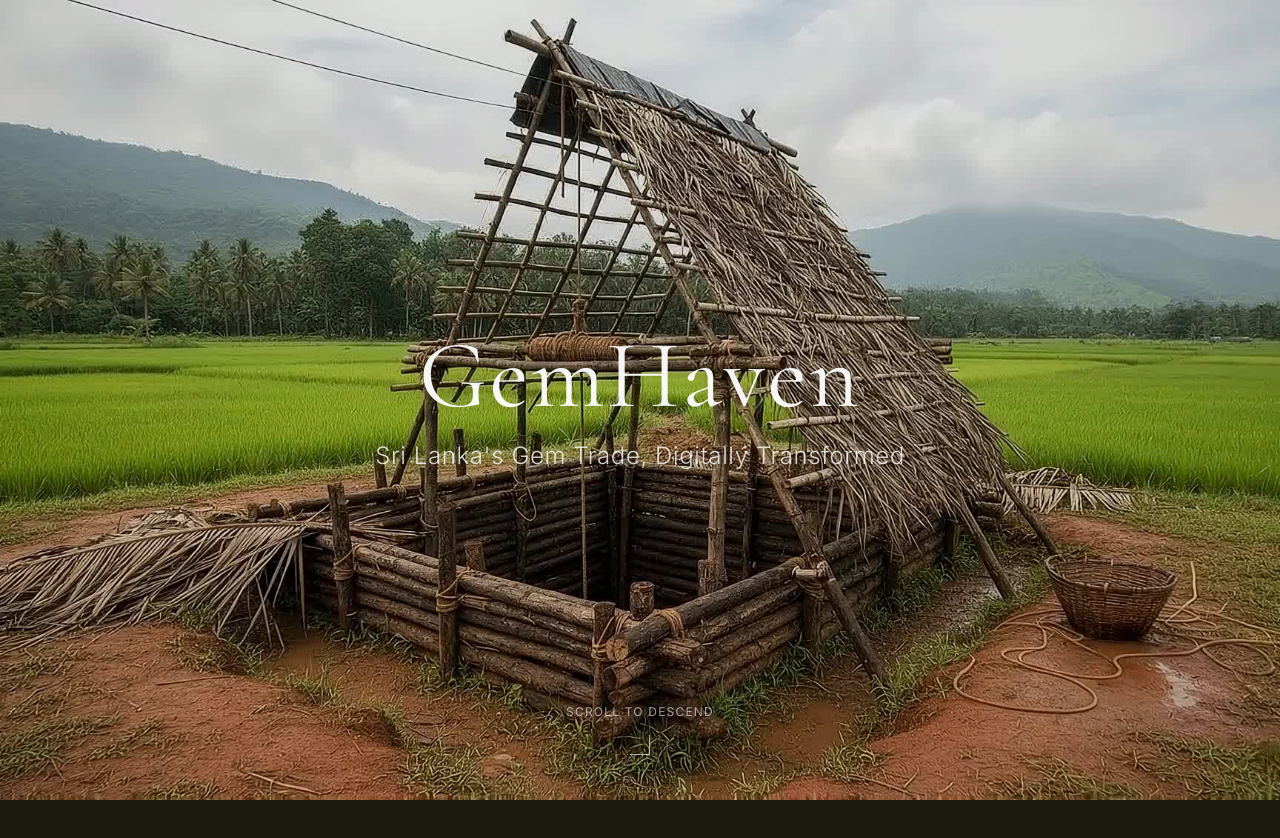
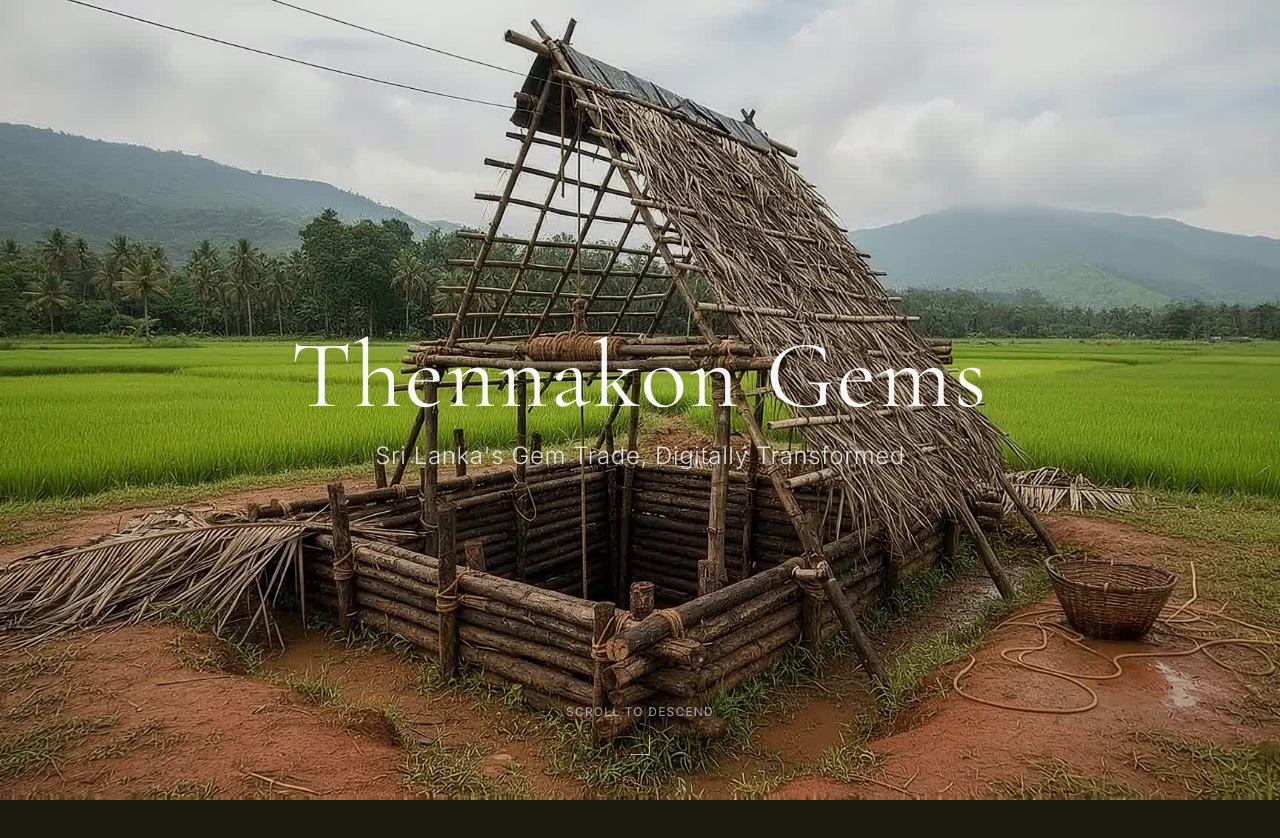
Before and after one commit to kisalkavinda/demo, a Next.js app: page / in a window 1280 px wide. Shown: the top 838 px of the page. Built offline with nearby package versions, Linux system fonts and the light colour scheme.

Commit message:
style: rename brand to Thennakon Gems

```diff
--- a/src/components/HeroSection.tsx
+++ b/src/components/HeroSection.tsx
@@ -1,5 +1,6 @@
 'use client';
 
+import { useState, useEffect } from 'react';
 import { motion } from 'framer-motion';
 
 interface HeroSectionProps {
@@ -8,6 +9,15 @@ interface HeroSectionProps {
 
 export default function HeroSection({ loadingProgress }: HeroSectionProps) {
   const isLoaded = loadingProgress === 100;
+  const [showContent, setShowContent] = useState(false);
+
+  useEffect(() => {
+    if (isLoaded) {
+      // Trigger the CSS transition shortly after mounting the container
+      const timer = setTimeout(() => setShowContent(true), 200);
+      return () => clearTimeout(timer);
+    }
+  }, [isLoaded]);
 
   return (
     <section className="relative h-screen w-full flex flex-col items-center justify-center pointer-events-none z-10">
@@ -24,28 +34,26 @@ export default function HeroSection({ loadingProgress }: HeroSectionProps) {
             <p className="text-white/40 text-xs font-mono">{loadingProgress}%</p>
           </div>
         ) : (
-          <motion.div
-            initial={{ opacity: 0, y: 20 }}
-            animate={{ opacity: 1, y: 0 }}
-            transition={{ duration: 1.5, ease: 'easeOut', delay: 0.5 }}
-            className="flex flex-col items-center"
+          <div
+            className={`flex flex-col items-center transition-all duration-1000 ease-out ${
+              showContent ? 'opacity-100 translate-y-0' : 'opacity-0 translate-y-5'
+            }`}
           >
             <h1 className="text-5xl md:text-8xl font-serif text-white/95 tracking-wide mb-4 drop-shadow-xl">
-              GemHaven
+              Thennakon Gems
             </h1>
             <p className="text-white/80 text-lg md:text-2xl font-light tracking-wide max-w-2xl drop-shadow-md">
               Sri Lanka&apos;s Gem Trade, Digitally Transformed
             </p>
-          </motion.div>
+          </div>
         )}
       </div>
 
       {isLoaded && (
-        <motion.div
-          initial={{ opacity: 0 }}
-          animate={{ opacity: 1 }}
-          transition={{ duration: 1, delay: 2 }}
-          className="absolute bottom-12 flex flex-col items-center gap-3"
+        <div
+          className={`absolute bottom-12 flex flex-col items-center gap-3 transition-all duration-1000 delay-1000 ${
+            showContent ? 'opacity-100' : 'opacity-0'
+          }`}
         >
           <span className="text-white/60 text-xs tracking-widest uppercase">Scroll to Descend</span>
           <motion.div
@@ -53,7 +61,7 @@ export default function HeroSection({ loadingProgress }: HeroSectionProps) {
             transition={{ repeat: Infinity, duration: 2, ease: 'easeInOut' }}
             className="w-5 h-5 border-b border-r border-white/60 rotate-45 transform"
           />
-        </motion.div>
+        </div>
       )}
     </section>
   );
```
